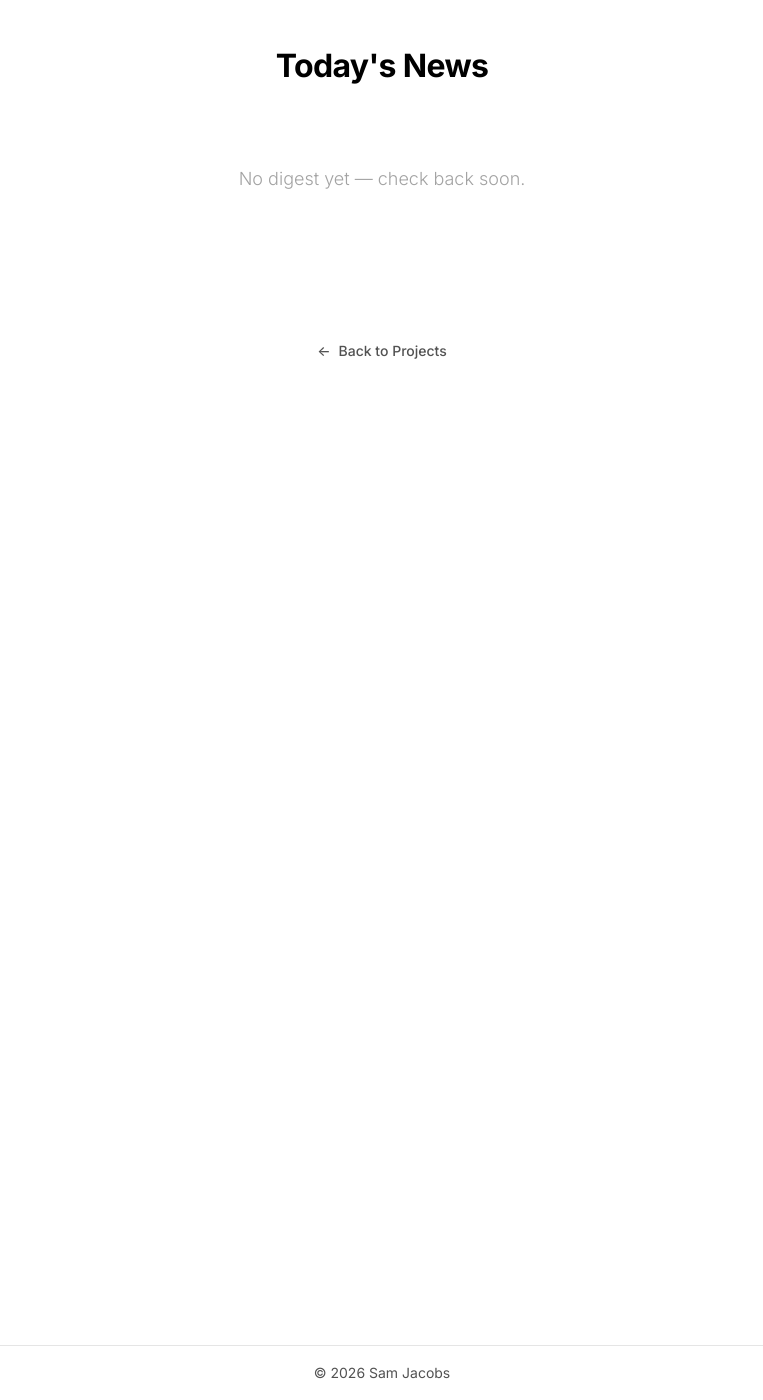
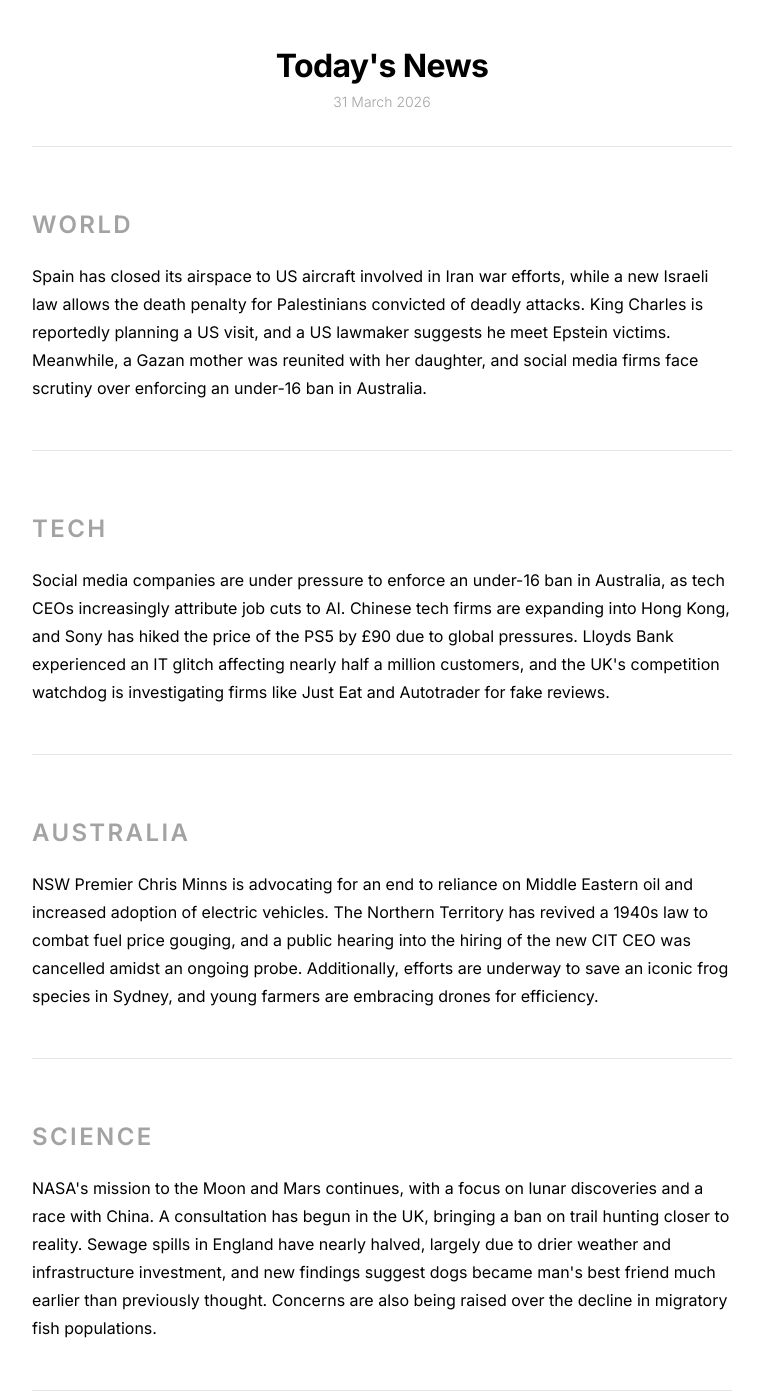
Before and after one commit to s-jac/s-jac.github.io, a Jekyll site: the page built from projects/news.html, in a window 1280 px wide and 1400 px high. Shown: the whole window, without its empty margins (258-1021 px from the left). Built offline with Jekyll 4.4.1, drawn with Linux system fonts in a browser that asks for light colours.

Commit message:
daily news update 31 March 2026

```diff
--- a/_data/news.json
+++ b/_data/news.json
@@ -1,5 +1,22 @@
 {
-  "date": null,
-  "generated_at": null,
-  "sections": []
+  "date": "31 March 2026",
+  "generated_at": "2026-03-31T03:50:26.825670+00:00",
+  "sections": [
+    {
+      "heading": "World",
+      "summary": "Spain has closed its airspace to US aircraft involved in Iran war efforts, while a new Israeli law allows the death penalty for Palestinians convicted of deadly attacks. King Charles is reportedly planning a US visit, and a US lawmaker suggests he meet Epstein victims. Meanwhile, a Gazan mother was reunited with her daughter, and social media firms face scrutiny over enforcing an under-16 ban in Australia."
+    },
+    {
+      "heading": "Tech",
+      "summary": "Social media companies are under pressure to enforce an under-16 ban in Australia, as tech CEOs increasingly attribute job cuts to AI. Chinese tech firms are expanding into Hong Kong, and Sony has hiked the price of the PS5 by £90 due to global pressures. Lloyds Bank experienced an IT glitch affecting nearly half a million customers, and the UK's competition watchdog is investigating firms like Just Eat and Autotrader for fake reviews."
+    },
+    {
+      "heading": "Australia",
+      "summary": "NSW Premier Chris Minns is advocating for an end to reliance on Middle Eastern oil and increased adoption of electric vehicles. The Northern Territory has revived a 1940s law to combat fuel price gouging, and a public hearing into the hiring of the new CIT CEO was cancelled amidst an ongoing probe. Additionally, efforts are underway to save an iconic frog species in Sydney, and young farmers are embracing drones for efficiency."
+    },
+    {
+      "heading": "Science",
+      "summary": "NASA's mission to the Moon and Mars continues, with a focus on lunar discoveries and a race with China. A consultation has begun in the UK, bringing a ban on trail hunting closer to reality. Sewage spills in England have nearly halved, largely due to drier weather and infrastructure investment, and new findings suggest dogs became man's best friend much earlier than previously thought. Concerns are also being raised over the decline in migratory fish populations."
+    }
+  ]
 }
```
